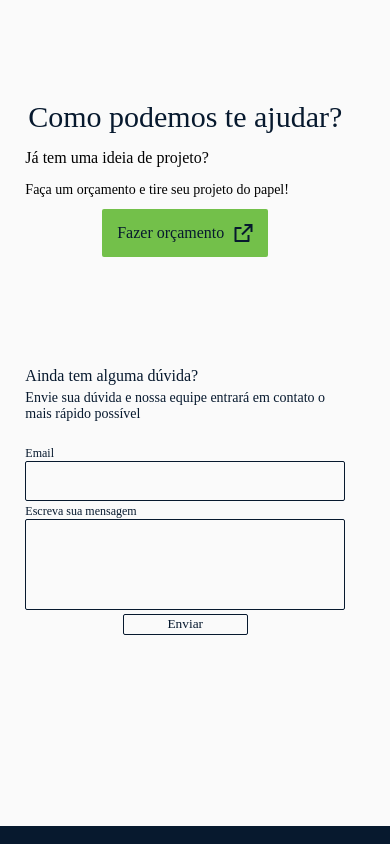
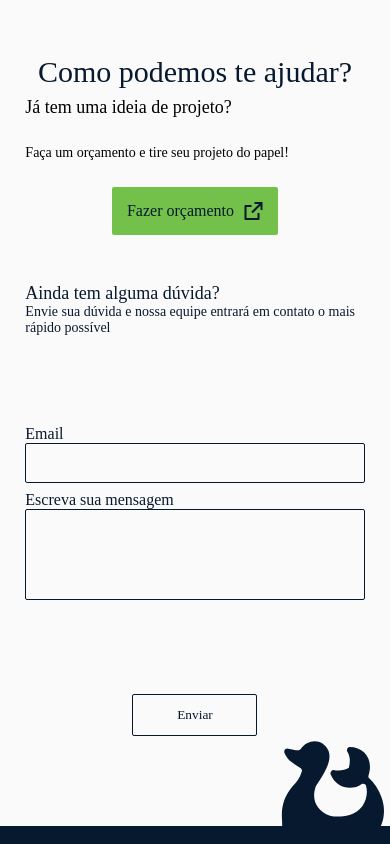
Before and after one commit to citi-onboarding/CJR-onepage, a React (Create React App) app in the folder client/: page / in a window 390 px wide. Shown: the part 2580-3424 px from the top of the page. Built offline with nearby package versions, Linux system fonts and the light colour scheme; no server answers; a web font is replaced by a local one.

Commit message:
fix(contacts):final fixes

```diff
--- a/client/src/components/Contacts/Contacts.css
+++ b/client/src/components/Contacts/Contacts.css
@@ -136,10 +136,15 @@ body, html {
     height: 143px;
 }
 
+.contact-background {
+    position: relative;
+}
+
 .seal-contact {
     position: absolute;
-    margin-top: 203px;
     right: 8vw;
+    bottom: 0px;
+    margin-bottom: -10px;
 }
 
 #body-contact {
@@ -149,41 +154,41 @@ body, html {
 
 @media (max-width: 1025px){
     .contacts-title {
-        font-size: 30px;
         text-align: center;
     }
 
     .contacts-section {
         display: flex;
         flex-direction: column;
-        justify-content: center;
-        background-color: var(--background-white);
-        height: 667px;
-        padding-top: 48px;
-        padding-right: 5vw;
+        height: 100vh;
+        padding-top: 3px;
     }
 
     #secondary-title-contact {
-        font-size: 16px;
+        margin-top: 35px;
     }
 
     #body-contact {
-        font-size: 14px;
+        margin-top: 15px;
     }
 
     #inputs-contact label {
-        font-size: 12px;
+    }
+
+    .message-input-container {
+        margin-top: 15px;
     }
 
     .contacts-body {
         display: flex;
         flex-direction: column-reverse;
-        justify-content: space-between;
+        justify-content: space-around;
         align-items: center;
     }
 
     .contacts-doubt-section {
         width: 100%;
+        height: 50%;
     }
 
     .contacts-diviser {
@@ -191,7 +196,7 @@ body, html {
     }
 
     .contacts-budget-section {
-        justify-content: flex-start;
+        height: 30%;
         width: 100%;
     }
 
@@ -200,14 +205,108 @@ body, html {
         display: flex;
         width: 100%;
         justify-content: center;
-        margin-bottom: 20px;
+        margin-top: 30px;
     }
 
     .seal-contact img{
+        /* display: none; */
+        position: absolute;
+        /* margin-top: 215px; */
+        right: 3px;
+        bottom: 0px;
+        /* height: 110px; */
+        /* width: 110px; */
+    }
+
+    #email-input {
+        width: 100%;
+        height: 40px;
+        border: 1px solid #07192E;
+        box-sizing: border-box;
+        border-radius: 2px;
+    }
+
+    #message-input {
+        width: 100%;
+        height: 91px;
+        border: 1px solid #07192E;
+        box-sizing: border-box;
+        border-radius: 2px;
+    }
+
+    #button-contact {
+        width: 125px;
+        height: 5vh;
+        margin-bottom: 20px;
+    }
+}
+
+@media (max-width: 765px){
+    .contacts-title {
+        font-size: 30px;
+    }
+
+    .contacts-section {
+        height: 100vh;
+        padding-top: 3px;
+    }
+
+    #secondary-title-contact {
+        margin-top: 0;
+        font-size: 18px;
+    }
+
+    #body-contact {
+        margin-top: 0;
+        font-size: 14px;
+    }
+
+    #inputs-contact label {
+        /* font-size: 12px; */
+    }
+
+    .message-input-container {
+        margin-top: 5px;
+    }
+
+    .contacts-body {
+        display: flex;
+        height: 80%;
+        flex-direction: column-reverse;
+        justify-content: space-around;
+        align-items: center;
+    }
+
+    .contacts-doubt-section {
+        width: 100%;
+        height: 70%;
+    }
+
+    .contacts-diviser {
         display: none;
+    }
+
+    .contacts-budget-section {
+        /* justify-content: flex-start; */
+        height: 25%;
+        width: 100%;
+    }
+
+
+    #budget-button {
+        display: flex;
+        width: 100%;
+        justify-content: center;
+        margin-top: 0px;
+        margin-bottom: 5px;
+    }
+
+    .seal-contact img{
+        /* display: none; */
         position: absolute;
-        margin-top: 215px;
-        right: 3px;
+        /* margin-top: 215px; */
+        right: -25px;
+        bottom: 0px;
         height: 110px;
         width: 110px;
     }
@@ -234,3 +333,9 @@ body, html {
         margin-bottom: 20px;
     }
 }
+
+@media (max-width: 325px){
+    .seal-contact {
+        display: none;
+    }
+}
--- a/client/src/components/Contacts/Contacts.jsx
+++ b/client/src/components/Contacts/Contacts.jsx
@@ -42,11 +42,12 @@ function Contacts() {
                                     <Button />
                                   </div>
                               </div>
-                              <div class='seal-contact'><img src={ShapeContact} alt='foca'/></div>
                           </div>
                       </div>
                   </div>
               </div>
+              <div class='seal-contact'><img src={ShapeContact} alt='foca'/></div>
+
           </div>
     </>
   );
```
